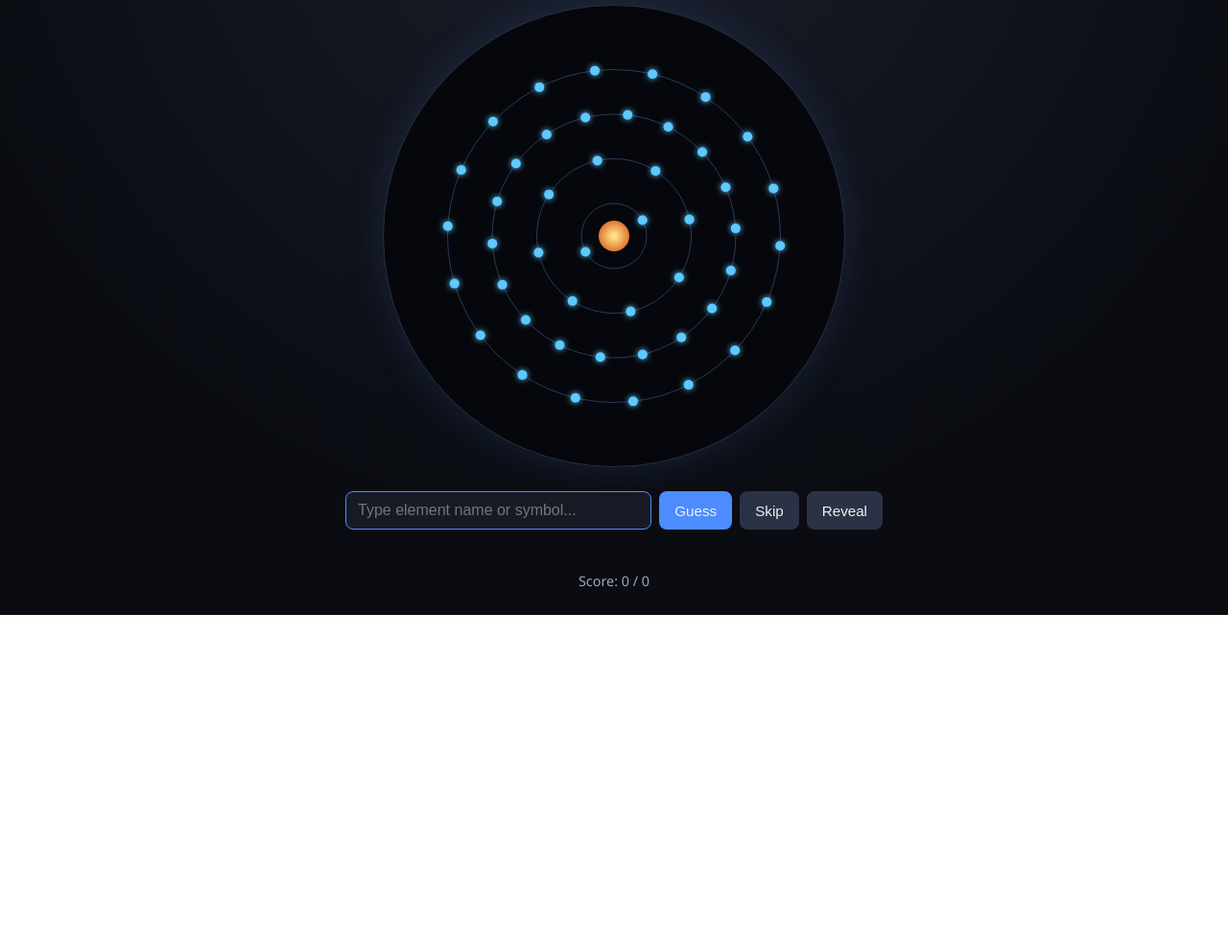
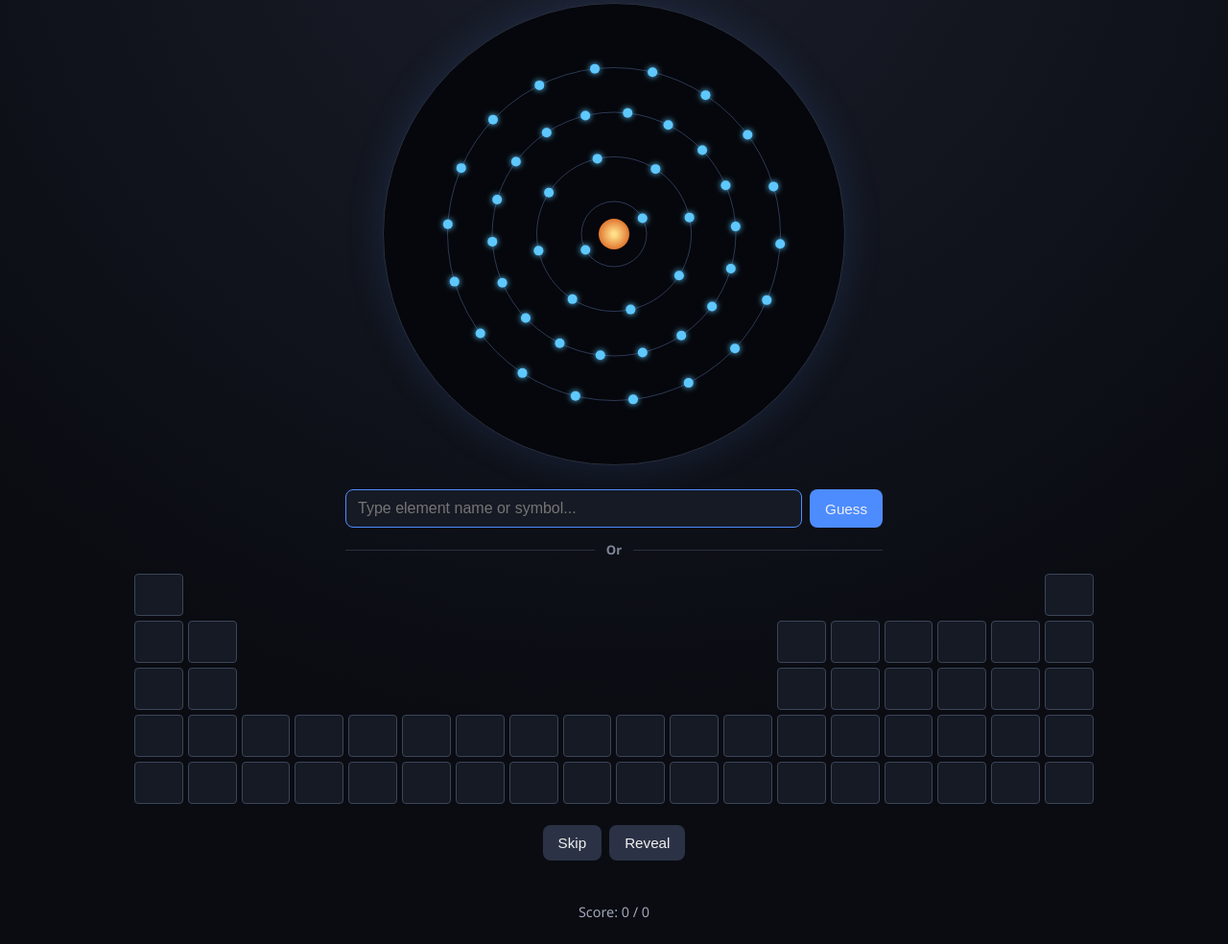
Before and after one commit to MicroKiss/Elements, a plain HTML site: page docs/index.html in a window 1280 px wide. Shown: the part 159-1143 px from the top of the page at 96% size. Before the commit the page ends 800 px from the top, so only its background shows below. Drawn offline with Linux system fonts and the light colour scheme.

Commit message:
adde Pinpoint game mode

```diff
--- a/docs/index.html
+++ b/docs/index.html
@@ -26,9 +26,18 @@
       <form id="guessForm" autocomplete="off">
         <input id="guessInput" type="text" placeholder="Type element name or symbol..." autofocus>
         <button type="submit">Guess</button>
+      </form>
+
+      <div class="answer-divider"><span>Or</span></div>
+
+      <div id="pinpointBoard" class="pinpoint-board">
+        <div id="blindPeriodicTable" class="blind-periodic-table" aria-label="Blind periodic table"></div>
+      </div>
+
+      <div class="round-actions">
         <button type="button" id="skipBtn">Skip</button>
         <button type="button" id="revealBtn">Reveal</button>
-      </form>
+      </div>
 
       <p id="feedback" class="feedback"></p>
       <p id="score" class="score">Score: 0 / 0</p>
--- a/docs/script.js
+++ b/docs/script.js
@@ -73,6 +73,7 @@ const settingsPanel = document.getElementById("settingsPanel");
 const periodicTable = document.getElementById("periodicTable");
 const selectionCount = document.getElementById("selectionCount");
 const selectionMessage = document.getElementById("selectionMessage");
+const blindPeriodicTable = document.getElementById("blindPeriodicTable");
 
 const ROW_END_ATOMIC_NUMBERS = [2, 10, 18, 36, 54];
 const savedRowCount = Number.parseInt(localStorage.getItem("elementRowCount"), 10);
@@ -102,6 +103,7 @@ const state = {
   score: 0,
   attempts: 0,
   revealed: false,
+  completed: false,
   shellAngles: [],
   selectedElements: loadSelectedElements(),
 };
@@ -118,11 +120,16 @@ function pickElement(excludeNumber) {
 function newRound() {
   state.current = pickElement(state.current ? state.current.number : null);
   state.revealed = false;
+  state.completed = false;
   state.shellAngles = state.current.shells.map(() => Math.random() * Math.PI * 2);
   feedback.textContent = "";
   feedback.className = "feedback";
   guessInput.value = "";
-  guessInput.focus();
+  blindPeriodicTable.querySelectorAll("button").forEach((button) => {
+    button.classList.remove("wrong", "correct", "revealed");
+    button.disabled = false;
+  });
+  if (!gamePanel.hidden) guessInput.focus();
 }
 
 function drawAtom() {
@@ -190,17 +197,16 @@ function normalize(str) {
   return str.trim().toLowerCase();
 }
 
-function checkGuess(raw) {
-  const guess = normalize(raw);
-  if (!guess) return;
-
+function recordGuess(isCorrect) {
   const el = state.current;
-  const isCorrect = guess === normalize(el.name) || guess === normalize(el.symbol);
-
   state.attempts++;
 
   if (isCorrect) {
     state.score++;
+    state.completed = true;
+    blindPeriodicTable.querySelectorAll("button").forEach((button) => {
+      button.disabled = true;
+    });
     feedback.textContent = `Correct! It was ${el.name} (${el.symbol}).`;
     feedback.className = "feedback correct";
     updateScore();
@@ -212,14 +218,31 @@ function checkGuess(raw) {
   }
 }
 
+function checkGuess(raw) {
+  const guess = normalize(raw);
+  if (!guess) return;
+
+  const el = state.current;
+  recordGuess(guess === normalize(el.name) || guess === normalize(el.symbol));
+}
+
 function updateScore() {
   scoreEl.textContent = `Score: ${state.score} / ${state.attempts}`;
 }
 
 guessForm.addEventListener("submit", (e) => {
   e.preventDefault();
-  if (state.revealed) return;
+  if (state.revealed || state.completed) return;
   checkGuess(guessInput.value);
+});
+
+blindPeriodicTable.addEventListener("click", (event) => {
+  const tile = event.target.closest("button[data-number]");
+  if (!tile || state.revealed || state.completed) return;
+
+  const isCorrect = Number(tile.dataset.number) === state.current.number;
+  tile.classList.add(isCorrect ? "correct" : "wrong");
+  recordGuess(isCorrect);
 });
 
 skipBtn.addEventListener("click", () => {
@@ -231,6 +254,8 @@ revealBtn.addEventListener("click", () => {
   feedback.textContent = `Answer: ${el.name} (${el.symbol})`;
   feedback.className = "feedback info";
   state.revealed = true;
+  const answerTile = blindPeriodicTable.querySelector(`[data-number="${el.number}"]`);
+  answerTile.classList.add("revealed");
 });
 
 function showTab(activeTab) {
@@ -255,6 +280,26 @@ function createToggle(label, className, numbers) {
   button.textContent = label;
   button.dataset.elements = numbers.join(",");
   return button;
+}
+
+function renderBlindPeriodicTable() {
+  blindPeriodicTable.replaceChildren();
+  PERIODS.forEach((period, periodIndex) => {
+    period.forEach((atomicNumber, groupIndex) => {
+      if (!atomicNumber) {
+        const gap = document.createElement("span");
+        gap.className = "blind-gap";
+        blindPeriodicTable.append(gap);
+        return;
+      }
+
+      const tile = document.createElement("button");
+      tile.type = "button";
+      tile.dataset.number = atomicNumber;
+      tile.setAttribute("aria-label", `Period ${periodIndex + 1}, group ${groupIndex + 1}`);
+      blindPeriodicTable.append(tile);
+    });
+  });
 }
 
 function renderPeriodicTable() {
@@ -335,5 +380,6 @@ periodicTable.addEventListener("click", (event) => {
 });
 
 renderPeriodicTable();
+renderBlindPeriodicTable();
 newRound();
 animate();
--- a/docs/style.css
+++ b/docs/style.css
@@ -6,7 +6,7 @@ body {
   margin: 0;
   min-height: 100vh;
   display: flex;
-  align-items: center;
+  align-items: flex-start;
   justify-content: center;
   background: radial-gradient(circle at 50% 0%, #1b1f2b 0%, #0a0c12 70%);
   color: #f0f0f0;
@@ -63,7 +63,7 @@ h1 {
 }
 
 #gamePanel {
-  max-width: 560px;
+  max-width: 1000px;
 }
 
 .tab-panel[hidden] {
@@ -80,12 +80,13 @@ canvas {
 }
 
 #guessForm {
-  margin-top: 20px;
+  margin: 20px auto 0;
   display: flex;
   gap: 8px;
   flex-wrap: wrap;
   justify-content: center;
   width: 100%;
+  max-width: 560px;
 }
 
 #guessInput {
@@ -124,6 +125,82 @@ button:hover {
 
 #guessForm button[type="submit"]:hover {
   background: #3a76e6;
+}
+
+.round-actions {
+  display: flex;
+  justify-content: center;
+  gap: 8px;
+  margin-top: 12px;
+}
+
+.answer-divider {
+  display: flex;
+  align-items: center;
+  gap: 12px;
+  width: min(100%, 560px);
+  margin: 14px auto 0;
+  color: #7f8798;
+  font-size: 0.82rem;
+  font-weight: 700;
+}
+
+.answer-divider::before,
+.answer-divider::after {
+  content: "";
+  flex: 1;
+  height: 1px;
+  background: #2a2f3d;
+}
+
+.pinpoint-board {
+  width: 100%;
+  margin-top: 12px;
+  overflow-x: auto;
+  padding: 4px 0 10px;
+}
+
+.blind-periodic-table {
+  display: grid;
+  grid-template-columns: repeat(18, minmax(38px, 1fr));
+  gap: 5px;
+  min-width: 770px;
+}
+
+.blind-periodic-table button {
+  width: 100%;
+  height: 44px;
+  padding: 0;
+  border: 1px solid #3b4559;
+  border-radius: 4px;
+  background: #151a24;
+}
+
+.blind-periodic-table button:hover {
+  border-color: #78d7ff;
+  background: #1d3040;
+}
+
+.blind-periodic-table button.wrong {
+  border-color: #e35f64;
+  background: #4b242b;
+}
+
+.blind-periodic-table button.correct,
+.blind-periodic-table button.revealed {
+  border-color: #5ee08c;
+  background: #205337;
+  box-shadow: inset 0 0 14px rgba(94, 224, 140, 0.2);
+}
+
+.blind-periodic-table button.revealed {
+  border-color: #ffd166;
+  background: #514322;
+  box-shadow: inset 0 0 14px rgba(255, 209, 102, 0.18);
+}
+
+.blind-periodic-table button:disabled {
+  cursor: default;
 }
 
 .feedback {
```
